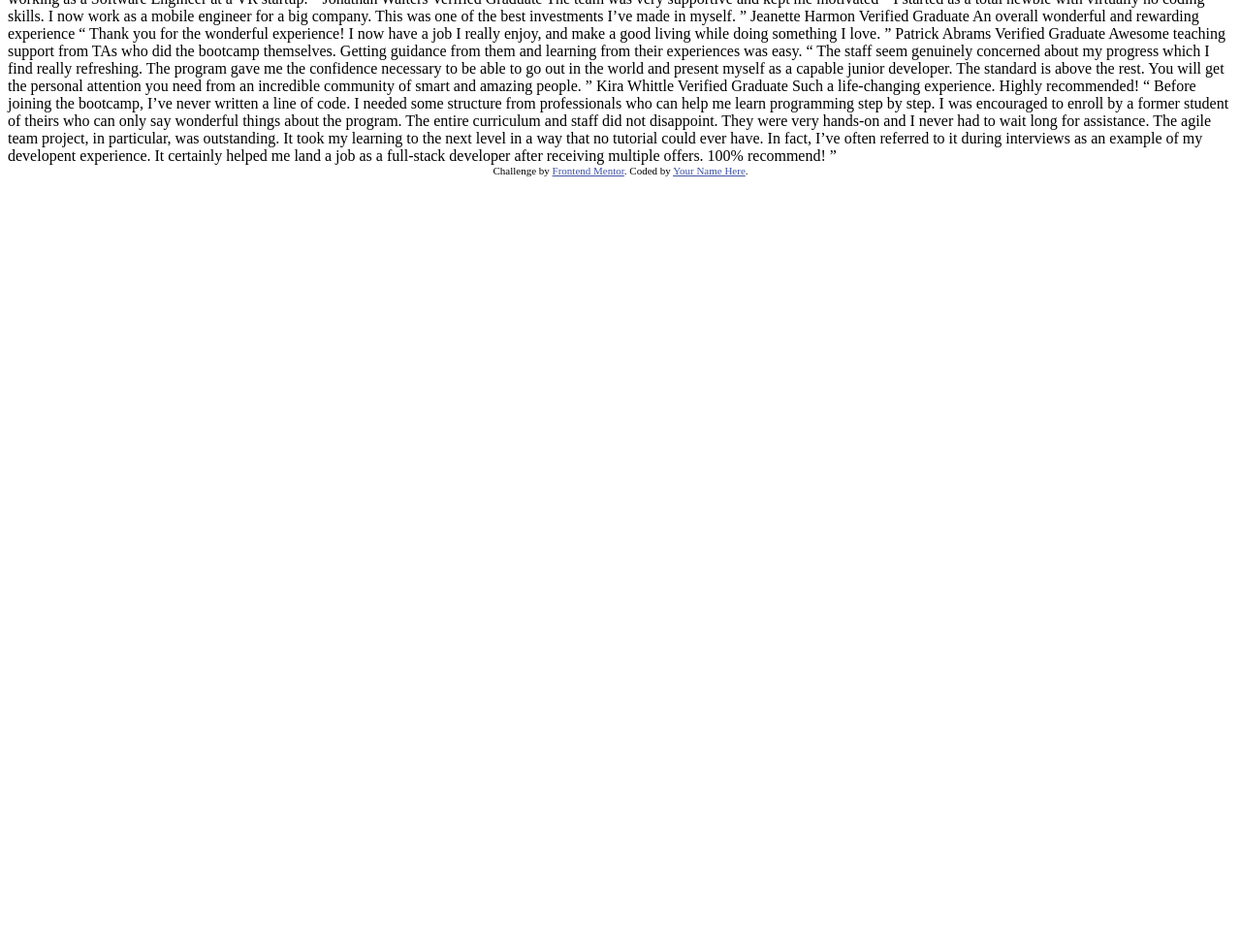
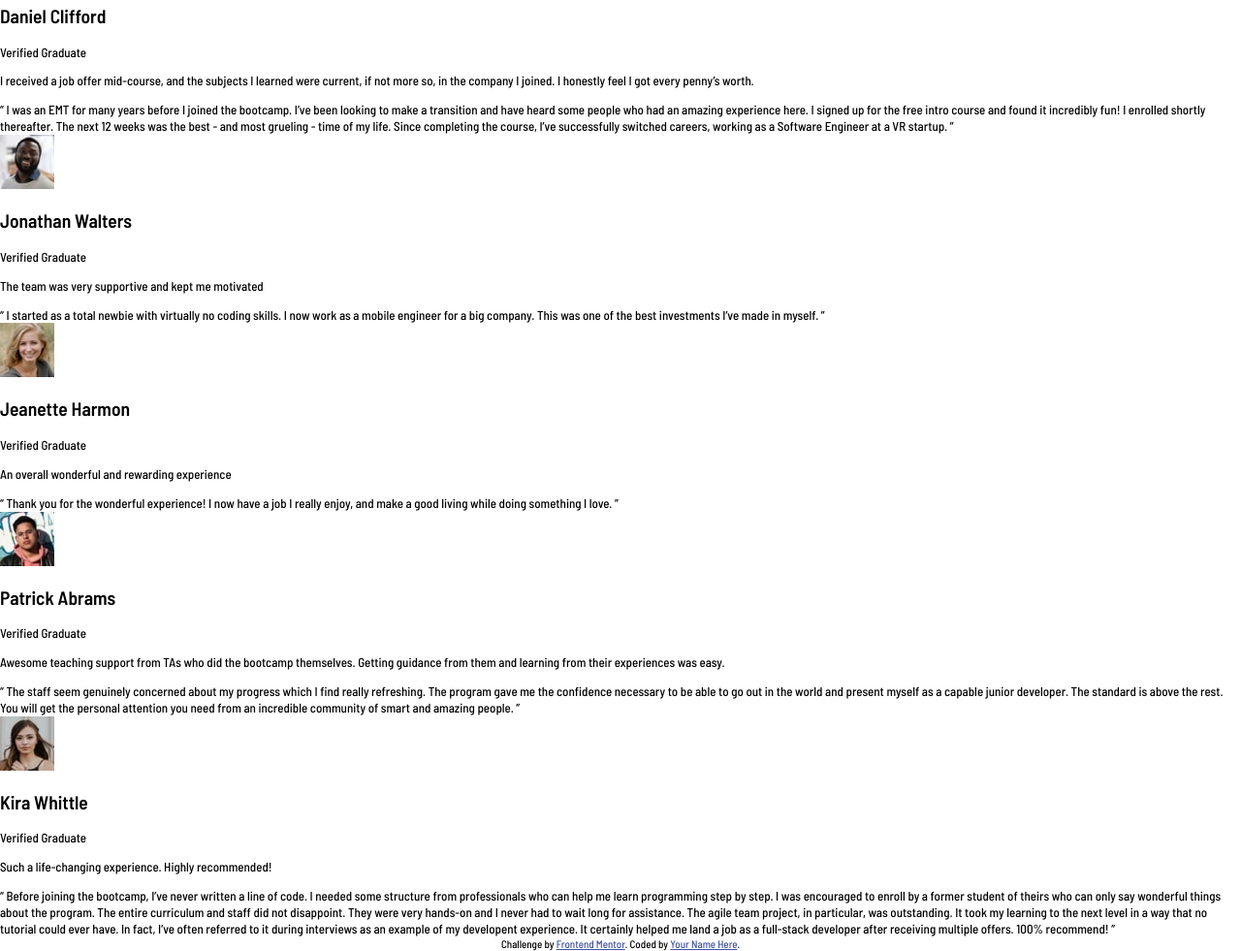
Before and after one commit to cleunggit/fem-testimonials-grid-section-main, a plain HTML site: page index.html in a window 1280 px wide. Shown: the part 72-1053 px from the top of the page at 97% size. Before the commit the page ends 800 px from the top, so only its background shows below. Drawn offline with Linux system fonts and the light colour scheme.

Commit message:
set up scss structure and html layout

```diff
--- /dev/null
+++ b/app/scss/_globals.scss
@@ -0,0 +1,16 @@
+html {
+  box-sizing: border-box;
+  font-size: 100%;
+}
+
+*, *::before, *::after {
+  box-sizing: inherit;
+}
+
+body {
+  margin: 0;
+  padding: 0;
+  font-family: 'Barlow Semi Condensed', sans-serif;
+  line-height: 1.3;
+  font-size: 0.8125rem;
+}
--- /dev/null
+++ b/app/scss/_variables.scss
@@ -0,0 +1,8 @@
+// Colors
+$moderateViolet: hsl(264, 55%, 52%);
+$veryDarkGrayishBlue: hsl(217, 19%, 35%);
+$veryDarkBlackishBlue: hsl(219, 29%, 14%);
+$white: hsl(0, 0%, 100%);
+
+$lightGray: hsl(0, 0%, 81%);
+$lightGrayishBlue: hsl(210, 46%, 95%);
--- /dev/null
+++ b/app/scss/style.scss
@@ -0,0 +1,2 @@
+@import "variables";
+@import "globals";
--- a/index.html
+++ b/index.html
@@ -3,9 +3,10 @@
 <head>
   <meta charset="UTF-8">
   <meta name="viewport" content="width=device-width, initial-scale=1.0"> <!-- displays site properly based on user's device -->
-
+  <link rel="preconnect" href="https://fonts.gstatic.com">
+  <link href="https://fonts.googleapis.com/css2?family=Barlow+Semi+Condensed:wght@500;600&display=swap" rel="stylesheet">
   <link rel="icon" type="image/png" sizes="32x32" href="./images/favicon-32x32.png">
-
+  <link rel="stylesheet" href="./app/scss/style.css">
   <title>Frontend Mentor | [Challenge Name Here]</title>
 
   <!-- Feel free to remove these styles or customise in your own stylesheet 👍 -->
@@ -15,50 +16,120 @@
   </style>
 </head>
 <body>
-  Daniel Clifford
-  Verified Graduate
+  <main class="cards">
 
+    <!-- Card 1 -->
+    <article class="card">
+      <div class="card-header">
+        <div class="card-header__img">
+          <img src="./images/image-daniel.jpg" alt="Daniel profile image">
+        </div>
+        <div class="card-header-profile">
+          <h1>Daniel Clifford</h1>
+          <p>Verified Graduate</p>
+        </div>
+      </div>
+      <div class="card-quote-main">
+        <p>
           I received a job offer mid-course, and the subjects I learned were current, if not more so,
           in the company I joined. I honestly feel I got every penny’s worth.
-
+        </p>
+      </div>
+      <div class="card-quote-secondary">
         “ I was an EMT for many years before I joined the bootcamp. I’ve been looking to make a
         transition and have heard some people who had an amazing experience here. I signed up
         for the free intro course and found it incredibly fun! I enrolled shortly thereafter.
         The next 12 weeks was the best - and most grueling - time of my life. Since completing
         the course, I’ve successfully switched careers, working as a Software Engineer at a VR startup. ”
+      </div>
+    </article>
 
-  Jonathan Walters
-  Verified Graduate
-
+    <!-- Card 2 -->
+    <article class="card">
+      <div class="card-header">
+        <div class="card-header__img">
+          <img src="./images/image-jonathan.jpg" alt="Daniel profile image">
+        </div>
+        <div class="card-header-profile">
+          <h1>Jonathan Walters</h1>
+          <p>Verified Graduate</p>
+        </div>
+      </div>
+      <div class="card-quote-main">
+        <p>
           The team was very supportive and kept me motivated
-
+        </p>
+      </div>
+      <div class="card-quote-secondary">
         “ I started as a total newbie with virtually no coding skills. I now work as a mobile engineer
         for a big company. This was one of the best investments I’ve made in myself. ”
+      </div>
+    </article>
 
-  Jeanette Harmon
-  Verified Graduate
-
+    <!-- Card 3 -->
+    <article class="card">
+      <div class="card-header">
+        <div class="card-header__img">
+          <img src="./images/image-jeanette.jpg" alt="Daniel profile image">
+        </div>
+        <div class="card-header-profile">
+          <h1>Jeanette Harmon</h1>
+          <p>Verified Graduate</p>
+        </div>
+      </div>
+      <div class="card-quote-main">
+        <p>
           An overall wonderful and rewarding experience
-
+        </p>
+      </div>
+      <div class="card-quote-secondary">
         “ Thank you for the wonderful experience! I now have a job I really enjoy, and make a good living
         while doing something I love. ”
+      </div>
+    </article>
 
-  Patrick Abrams
-  Verified Graduate
-
+    <!-- Card 4 -->
+    <article class="card">
+      <div class="card-header">
+        <div class="card-header__img">
+          <img src="./images/image-patrick.jpg" alt="Daniel profile image">
+        </div>
+        <div class="card-header-profile">
+          <h1>Patrick Abrams</h1>
+          <p>Verified Graduate</p>
+        </div>
+      </div>
+      <div class="card-quote-main">
+        <p>
           Awesome teaching support from TAs who did the bootcamp themselves. Getting guidance from them and
   learning from their experiences was easy.
-
+        </p>
+      </div>
+      <div class="card-quote-secondary">
         “ The staff seem genuinely concerned about my progress which I find really refreshing. The program
   gave me the confidence necessary to be able to go out in the world and present myself as a capable
   junior developer. The standard is above the rest. You will get the personal attention you need from
   an incredible community of smart and amazing people. ”
+      </div>
+    </article>
 
-  Kira Whittle
-  Verified Graduate
-
+    <!-- Card 5 -->
+    <article class="card">
+      <div class="card-header">
+        <div class="card-header__img">
+          <img src="./images/image-kira.jpg" alt="Daniel profile image">
+        </div>
+        <div class="card-header-profile">
+          <h1>Kira Whittle</h1>
+          <p>Verified Graduate</p>
+        </div>
+      </div>
+      <div class="card-quote-main">
+        <p>
           Such a life-changing experience. Highly recommended!
-
+        </p>
+      </div>
+      <div class="card-quote-secondary">
         “ Before joining the bootcamp, I’ve never written a line of code. I needed some structure from
   professionals who can help me learn programming step by step. I was encouraged to enroll by a former
   student of theirs who can only say wonderful things about the program. The entire curriculum and staff
@@ -67,6 +138,11 @@
   could ever have. In fact, I’ve often referred to it during interviews as an example of my developent
   experience. It certainly helped me land a job as a full-stack developer after receiving multiple offers.
   100% recommend! ”
+      </div>
+    </article>
+  </main>
+
+
 
   <div class="attribution">
     Challenge by <a href="https://www.frontendmentor.io?ref=challenge" target="_blank">Frontend Mentor</a>.
```
Also changed, not shown: app/scss/style.css (added), 1 other file. Lines whose indentation alone changed are shown as unchanged.
